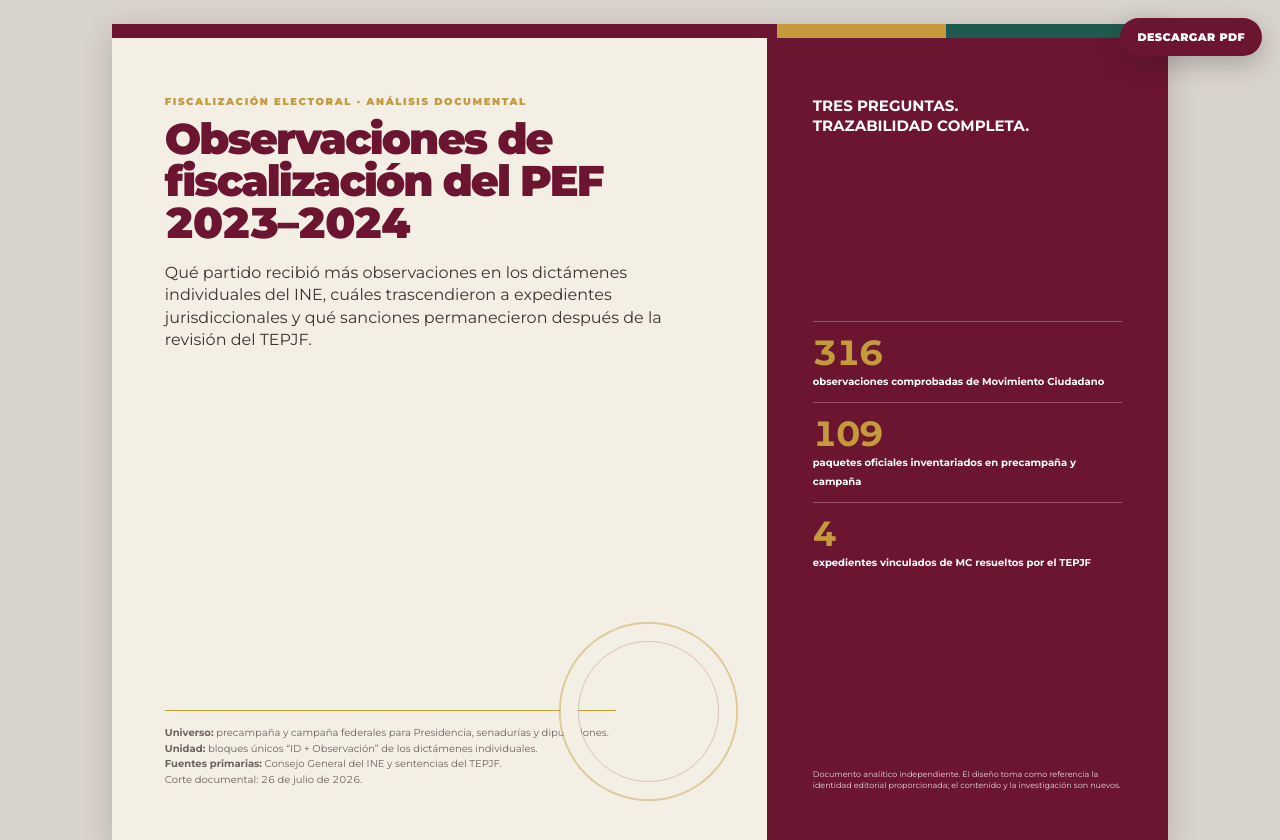
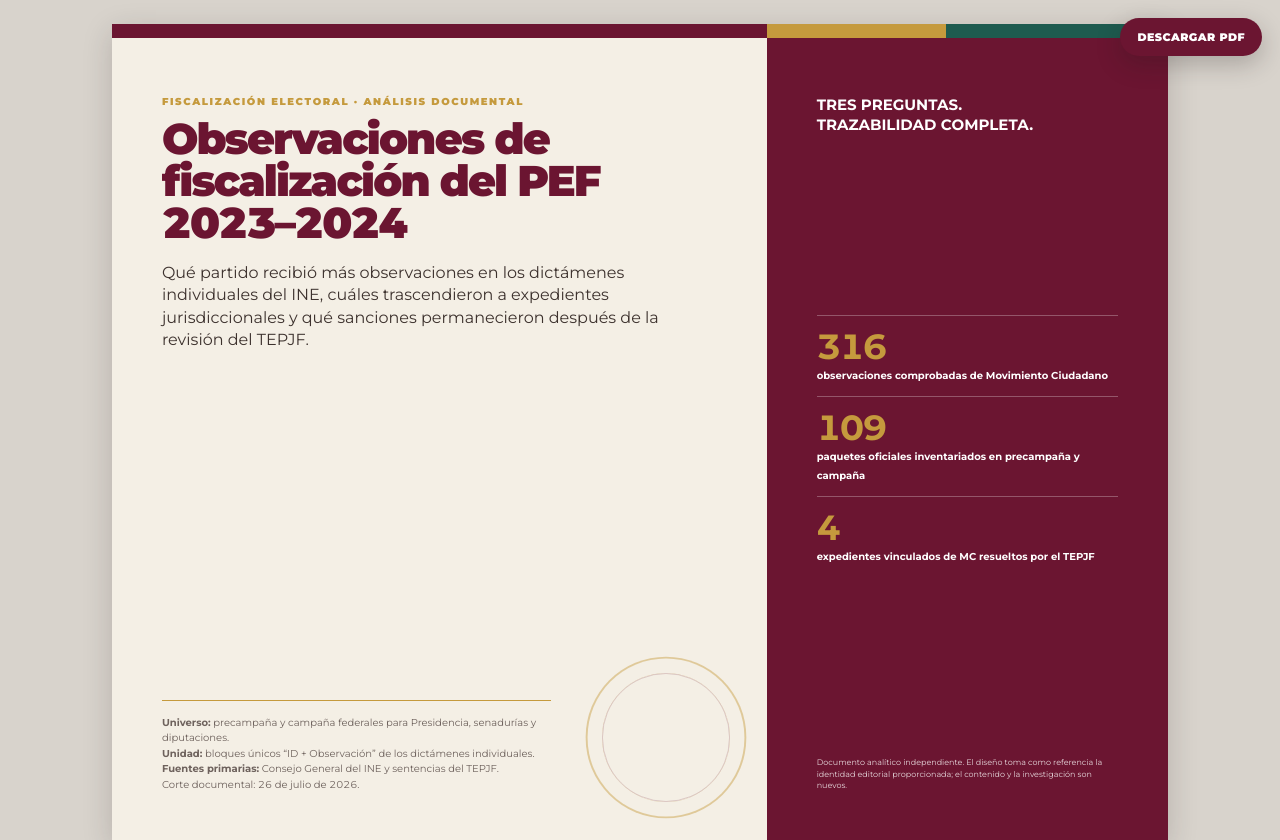
Before and after one commit to luismesco/fiscalizacion-diputaciones-federales-2024, a plain HTML site: page index.html in a window 1280 px wide. Shown: the top 840 px of the page. Drawn offline with Linux system fonts and the light colour scheme.

Commit message:
fix(cover): layer motif behind aligned grid

```diff
--- a/index.html
+++ b/index.html
@@ -47,6 +47,8 @@
       --line: #d8cdbb;
       --soft-wine: #ead9df;
       --soft-green: #dce8e3;
+      --cover-split: 62%;
+      --cover-gutter: .52in;
     }
     * { box-sizing: border-box; }
     html { background: #d8d3cc; scroll-behavior: smooth; }
@@ -100,33 +102,54 @@
       padding: 0;
       background: var(--ivory);
     }
-    .cover::before { height: 14px; }
-    .cover-grid { display: grid; grid-template-columns: 62% 38%; height: 100%; }
+    .cover::before {
+      height: 14px;
+      background: linear-gradient(
+        90deg,
+        var(--wine) 0 var(--cover-split),
+        var(--gold) var(--cover-split) 79%,
+        var(--green) 79%
+      );
+    }
+    .cover-grid {
+      display: grid;
+      grid-template-columns: var(--cover-split) calc(100% - var(--cover-split));
+      height: 100%;
+    }
     .cover-main {
       position: relative;
-      padding: .74in .55in .55in;
-      display: flex;
-      flex-direction: column;
-      justify-content: space-between;
+      isolation: isolate;
+      display: grid;
+      grid-template-rows: auto 1fr auto;
+      padding: .74in var(--cover-gutter) .5in;
+    }
+    .cover-main > * {
+      position: relative;
+      z-index: 1;
     }
     .cover-main::after {
       content: "";
       position: absolute;
-      right: .5in;
-      bottom: .6in;
-      width: 1.45in;
-      height: 1.45in;
+      z-index: 0;
+      right: .38in;
+      bottom: .4in;
+      width: 1.32in;
+      height: 1.32in;
       border: 1px solid rgba(107,21,49,.18);
       border-radius: 50%;
-      box-shadow: 0 0 0 .18in var(--ivory), 0 0 0 .2in rgba(197,154,61,.45);
+      box-shadow: 0 0 0 .15in var(--ivory), 0 0 0 .17in rgba(197,154,61,.45);
+      pointer-events: none;
     }
     .cover-side {
-      padding: .75in .48in .5in;
+      display: grid;
+      grid-template-rows: auto 1fr auto;
+      padding: .74in var(--cover-gutter) .5in;
       background: var(--wine);
       color: #fff;
-      display: flex;
-      flex-direction: column;
-      justify-content: space-between;
+    }
+    .cover-side > div {
+      align-self: center;
+      width: 100%;
     }
     .eyebrow {
       margin: 0 0 10px;
@@ -156,7 +179,8 @@
       line-height: 1.38;
     }
     .cover-meta {
-      width: 4.7in;
+      grid-row: 3;
+      width: 4.05in;
       padding-top: 14px;
       border-top: 1px solid var(--gold);
       color: var(--muted);
@@ -503,7 +527,7 @@
       .cover-main {
         min-height: min(760px, 100svh);
         padding: 82px clamp(22px, 6vw, 52px) 48px;
-        gap: 72px;
+        gap: 0;
       }
       .cover-main::after {
         right: 34px;
```
Also changed, not shown: 1 other file.
